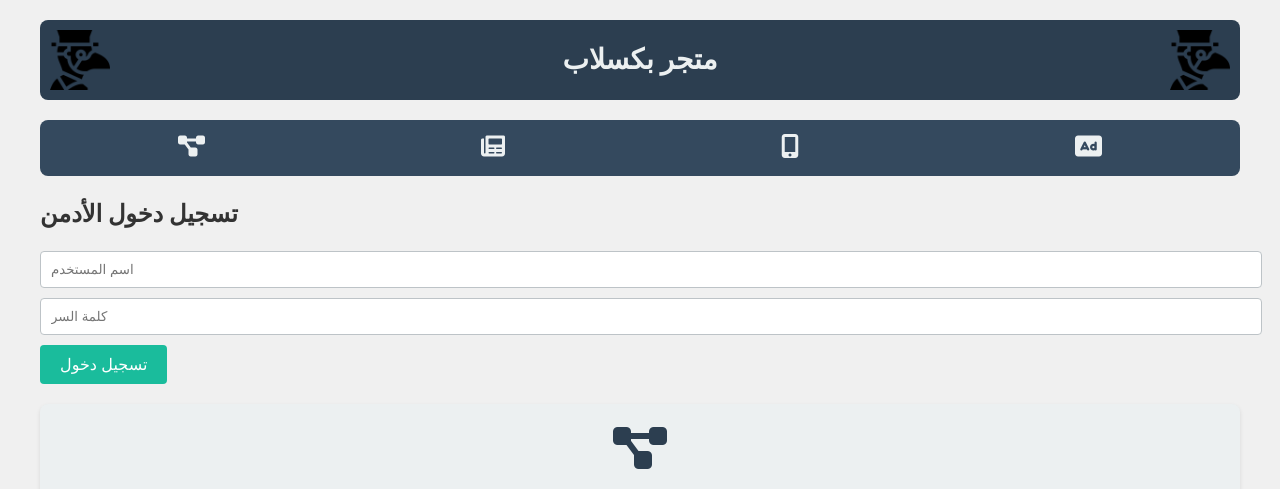
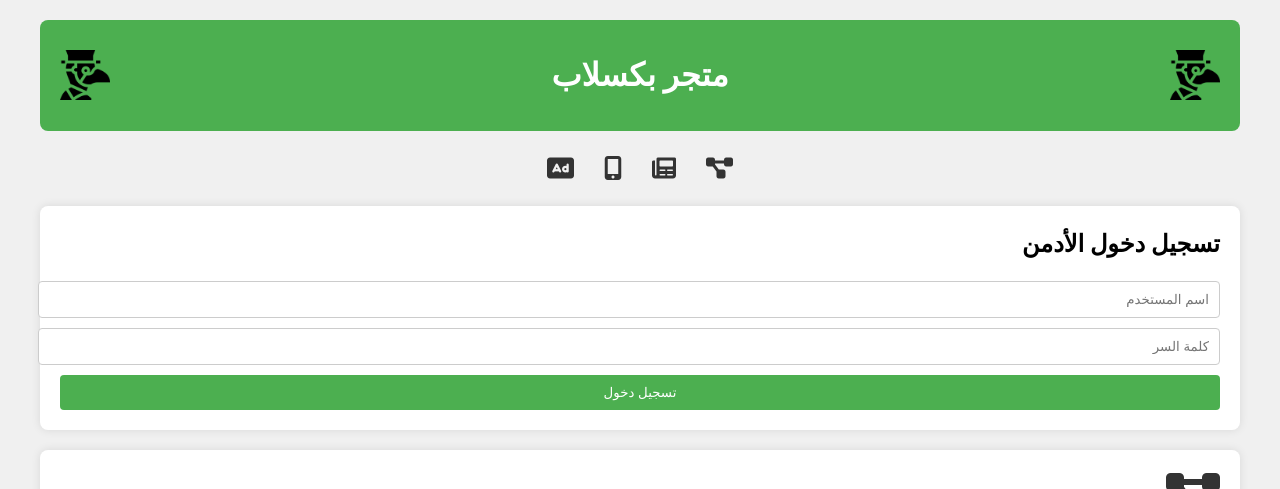
Before and after one commit to YIN4U/YIN, a PHP site: page / in a window 1280 px wide. Shown: the top 489 px of the page. Run offline with PHP 8.4, Linux system fonts and the light colour scheme.

Commit message:
Update styles.css

```diff
--- a/styles.css
+++ b/styles.css
@@ -1,200 +1,169 @@
-/* استيراد خط من جوجل */
-@import url('https://fonts.googleapis.com/css2?family=Poppins:wght@300;400;600&display=swap');
-
 body {
     font-family: 'Poppins', sans-serif;
     background-color: #f0f0f0;
     margin: 0;
     padding: 0;
-    color: #333;
-    animation: fadeIn 1s ease-in-out;
+    direction: rtl;
 }
 
 .container {
+    width: 100%;
     max-width: 1200px;
     margin: 0 auto;
     padding: 20px;
-    animation: fadeInUp 1s ease-in-out;
 }
 
 .header {
     display: flex;
     justify-content: space-between;
     align-items: center;
-    background-color: #2c3e50;
-    padding: 10px;
-    color: #ecf0f1;
+    background-color: #4caf50;
+    padding: 10px 20px;
+    color: #fff;
     border-radius: 8px;
-    animation: fadeInDown 1s ease-in-out;
 }
 
-.logo {
-    width: 60px;
-    height: auto;
-}
-
-.header h1 {
-    margin: 0;
-    font-size: 28px;
+.header .logo {
+    height: 50px;
 }
 
 .navbar {
-    background-color: #34495e;
-    overflow: hidden;
-    border-radius: 8px;
-    margin-top: 20px;
-    animation: fadeInLeft 1s ease-in-out;
+    margin: 20px 0;
 }
 
 .navbar ul {
-    list-style-type: none;
+    display: flex;
+    list-style: none;
     padding: 0;
     margin: 0;
-    display: flex;
-    justify-content: space-around;
+    justify-content: center;
 }
 
 .navbar ul li {
-    display: inline;
+    margin: 0 15px;
 }
 
 .navbar ul li a {
-    display: block;
-    padding: 14px 20px;
-    color: #ecf0f1;
-    text-align: center;
     text-decoration: none;
-    font-size: 18px;
-    transition: background-color 0.3s;
-}
-
-.navbar ul li a i {
     font-size: 24px;
+    color: #333;
 }
 
 .navbar ul li a:hover {
-    background-color: #1abc9c;
-}
-
-.section {
-    background-color: #ecf0f1;
-    padding: 20px;
-    margin-top: 20px;
-    border-radius: 8px;
-    box-shadow: 0 2px 4px rgba(0,0,0,0.1);
-    animation: fadeInRight 1s ease-in-out;
-    text-align: center;
+    color: #4caf50;
 }
 
 .section-icon {
     font-size: 48px;
-    color: #2c3e50;
+    margin-bottom: 20px;
+    display: block;
+    text-align: center;
+    color: #333;
+}
+
+.gallery.grid {
+    display: grid;
+    grid-template-columns: repeat(auto-fit, minmax(200px, 1fr));
+    gap: 15px;
+}
+
+.gallery.grid img {
+    width: 100%;
+    height: auto;
+    border-radius: 8px;
+    transition: transform 0.3s;
+}
+
+.gallery.grid img:hover {
+    transform: scale(1.05);
+}
+
+.project-thumbnail {
+    display: flex;
+    flex-direction: column;
+    align-items: center;
+}
+
+.project-thumbnail a, .project-thumbnail button {
+    margin-top: 10px;
+    padding: 10px 15px;
+    border: none;
+    border-radius: 4px;
+    background-color: #4caf50;
+    color: #fff;
+    cursor: pointer;
+    text-decoration: none;
+    transition: background-color 0.3s;
+}
+
+.project-thumbnail a:hover, .project-thumbnail button:hover {
+    background-color: #45a049;
+}
+
+#admin-section {
+    background-color: #fff;
+    padding: 20px;
+    border-radius: 8px;
+    box-shadow: 0 0 10px rgba(0, 0, 0, 0.1);
     margin-bottom: 20px;
 }
 
-.gallery {
-    display: flex;
-    flex-wrap: wrap;
-    justify-content: center;
-    gap: 20px;
+#admin-section h2 {
+    margin-top: 0;
 }
 
-.gallery img {
-    width: 200px;
-    height: 200px;
-    object-fit: cover;
-    border-radius: 8px;
-    box-shadow: 0 2px 4px rgba(0,0,0,0.1);
-}
-
-form input {
-    display: block;
+#admin-login-form input {
     width: 100%;
     padding: 10px;
-    margin: 10px 0;
-    border: 1px solid #bdc3c7;
+    margin-bottom: 10px;
+    border: 1px solid #ccc;
     border-radius: 4px;
 }
 
-form button {
-    background-color: #1abc9c;
-    color: #fff;
-    padding: 10px 20px;
+#admin-login-form button {
+    width: 100%;
+    padding: 10px;
     border: none;
     border-radius: 4px;
+    background-color: #4caf50;
+    color: #fff;
     cursor: pointer;
-    font-size: 16px;
-    transition: background-color 0.3s;
-    animation: fadeIn 1.5s ease-in-out;
 }
 
-form button:hover {
-    background-color: #16a085;
+#admin-login-form button:hover {
+    background-color: #45a049;
 }
 
-/* إضافة تأثيرات بسيطة للأزرار */
-button {
-    outline: none;
+#admin-controls {
+    margin-top: 20px;
 }
 
-button:active {
-    transform: scale(0.98);
+#admin-controls h2 {
+    margin-top: 0;
 }
 
-button:focus {
-    outline: 2px solid #16a085;
+#content {
+    background-color: #fff;
+    padding: 20px;
+    border-radius: 8px;
+    box-shadow: 0 0 10px rgba(0, 0, 0, 0.1);
 }
 
-/* تعريف تأثيرات الأنيميشن */
-@keyframes fadeIn {
-    from {
-        opacity: 0;
-    }
-    to {
-        opacity: 1;
-    }
+.section {
+    margin-bottom: 40px;
 }
 
-@keyframes fadeInUp {
-    from {
-        opacity: 0;
-        transform: translateY(20px);
-    }
-    to {
-        opacity: 1;
-        transform: translateY(0);
-    }
+.section h2 {
+    text-align: center;
+    margin-bottom: 20px;
+    font-size: 24px;
+    color: #333;
 }
 
-@keyframes fadeInDown {
-    from {
-        opacity: 0;
-        transform: translateY(-20px);
-    }
-    to {
-        opacity: 1;
-        transform: translateY(0);
-    }
+.section-icon {
+    font-size: 48px;
+    margin-bottom: 20px;
+    display: block;
+    text-align: center;
+    color: #333;
 }
-
-@keyframes fadeInLeft {
-    from {
-        opacity: 0;
-        transform: translateX(-20px);
-    }
-    to {
-        opacity: 1;
-        transform: translateX(0);
-    }
-}
-
-@keyframes fadeInRight {
-    from {
-        opacity: 0;
-        transform: translateX(20px);
-    }
-    to {
-        opacity: 1;
-        transform: translateX(0);
-    }
-}
```
